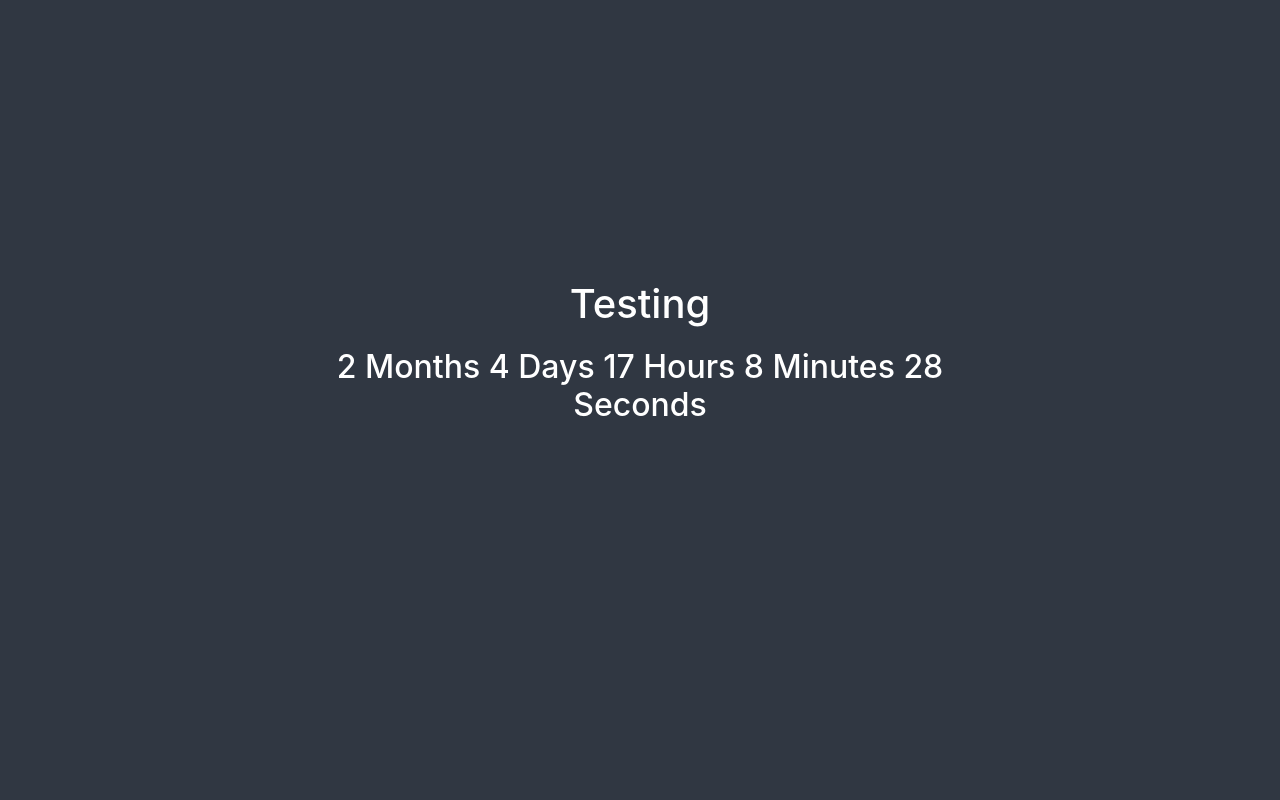
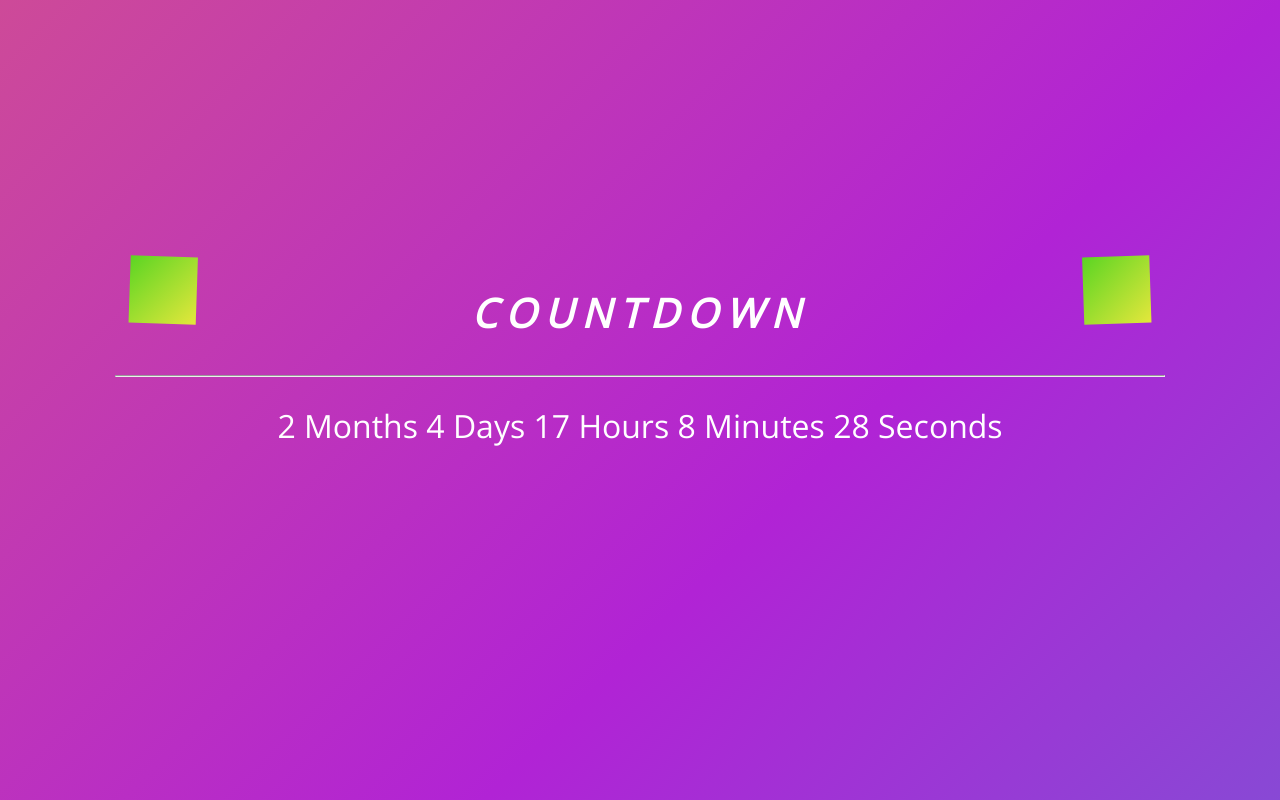
Before and after one commit to LecarreGavini/NEC-countdown, a plain HTML site: page index.html in a window 1280 px wide. Drawn offline with nearby package versions, Linux system fonts and the light colour scheme.

Commit message:
Add files via upload

```diff
--- a/index.html
+++ b/index.html
@@ -8,20 +8,30 @@
     <meta http-equiv="X-UA-Compatible" content="ie=edge">
     <meta name="viewport" content="width=device-width, initial-scale=1.0">
 
-    <!-- CSS -->
-    <link rel="stylesheet" href="index.css">
-    <link rel="stylesheet" href="https://unpkg.com/spectre.css/dist/spectre.min.css">
-    <link rel="stylesheet" href="https://unpkg.com/spectre.css/dist/spectre-exp.min.css">
-    <link rel="stylesheet" href="https://unpkg.com/spectre.css/dist/spectre-icons.min.css">
+    <!-- Font CSS -->
+    <link rel="stylesheet" type="text/css" href="https://fonts.googleapis.com/css?family=Open+Sans:300" />
+    <!-- Spectre CSS -->
+    <link rel="stylesheet" type="text/css" href="https://unpkg.com/spectre.css/dist/spectre.min.css" />
+    <link rel="stylesheet" type="text/css" href="https://unpkg.com/spectre.css/dist/spectre-exp.min.css" />
+    <link rel="stylesheet" type="text/css" href="https://unpkg.com/spectre.css/dist/spectre-icons.min.css" />
+    <!-- Custom CSS -->
+    <link rel="stylesheet" type="text/css" href="style.css" />
 </head>
 
-<body class="bg-dark" style="overflow:hidden;">
+<body style="overflow:hidden;">
     <div class="container">
         <div class="columns text-center">
-            <div class="column col-6 col-mx-auto">
-                <h1> Testing
-                </h1>
-                <h2>
+            <section class="column col-10 col-mx-auto">
+                <section class="countdown-title-section">
+                    <div class="animated-box" id="left-box"></div>
+                    <h1 id="title_label"> COUNTDOWN </h1>
+                    <div class="animated-box" id="right-box"></div>
+                </section>
+
+                <hr>
+
+                <section id="countdown-timer-section">
+                    <h2 id="countdown-timer">
                         <!-- <span id="span_years"></span> Years -->
                         <span id="span_months">0</span> Months
                         <span id="span_days">0</span> Days
@@ -29,10 +39,14 @@
                         <span id="span_minutes">0</span> Minutes
                         <span id="span_seconds">0</span> Seconds
                     </h2>
+                </section>
         </div>
     </div>
-    </div>
-    <script src="index.js"></script>
+
+    <!-- Anime JS -->
+    <script src="https://cdnjs.cloudflare.com/ajax/libs/animejs/2.2.0/anime.min.js"></script>
+    <!-- Custom JS -->
+    <script src="main.js"></script>
 </body>
 
 </html>
--- /dev/null
+++ b/main.js
@@ -0,0 +1,169 @@
+'use strict'
+
+const YEARS = "span_years"
+const MONTHS = "span_months"
+const DAYS = "span_days"
+const HOURS = "span_hours"
+const MINUTES = "span_minutes"
+const SECONDS = "span_seconds"
+
+const MILLISECONDS_IN_A_SECOND = 1000;
+const SECONDS_IN_A_MINUTE = 60;
+const MINUTES_IN_A_HOUR = 60;
+const HOURS_IN_A_DAY = 24;
+const MONTHS_IN_A_YEAR = 12;
+
+const LAST_DATE = {
+    year: 2019,
+    month: 5,
+    day: 29
+};
+
+(function () {
+    let today = new Date()
+    let countdown = {
+        years: 0,
+        months: 0,
+        days: 0,
+        hours: 0,
+        minutes: 0,
+        seconds: 0,
+    }
+
+    function init() {
+        countdown.years = LAST_DATE.year - today.getFullYear()
+        countdown.months = LAST_DATE.month - today.getMonth()
+        countdown.days = (getDaysInMonth(today.getMonth())) - today.getDate();
+        countdown.hours = HOURS_IN_A_DAY - today.getHours()
+        countdown.minutes = MINUTES_IN_A_HOUR - today.getMinutes()
+        countdown.seconds = SECONDS_IN_A_MINUTE - today.getSeconds()
+        render()
+    }
+
+    function getDaysInMonth(month) {
+        return new Date(today.getFullYear(), (month + 1), 0).getDate()
+    }
+
+    function update() {
+        setInterval(function () {
+            countdown.seconds--
+            checkForUnitIncrements()
+            render()
+        }, MILLISECONDS_IN_A_SECOND)
+    }
+
+    function checkForUnitIncrements() {
+        if (countdown.seconds < 0) {
+            resetSecondDecrementMinute()
+            if (countdown.minutes < 0) {
+                resetMinuteDecrementHour()
+                if (countdown.hours < 0) {
+                    resetHourDecrementDay()
+                    if (countdown.days < 0) {
+                        resetDayDecrementMonth()
+                        if (countdown.months < 0) {
+                            resetMonthDecrementYear()
+                        }
+                    }
+                }
+            }
+        }
+    }
+
+    function resetSecondDecrementMinute() {
+        countdown.minutes--
+        countdown.seconds = SECONDS_IN_A_MINUTE - 1
+    }
+
+    function resetMinuteDecrementHour() {
+        countdown.hours--
+        countdown.minutes = MINUTES_IN_A_HOUR - 1
+    }
+
+    function resetHourDecrementDay() {
+        countdown.days--
+        countdown.hours = HOURS_IN_A_DAY - 1
+    }
+
+    function resetDayDecrementMonth() {
+        countdown.months--
+        countdown.days = getDaysInMonth(countdown.months)
+    }
+
+    function resetMonthDecrementYear() {
+        countdown.year--
+        countdown.months = MONTHS_IN_A_YEAR - 1
+    }
+
+    function render() {
+        // document.getElementById(YEARS).innerHTML = countdown.years
+        document.getElementById(MONTHS).innerHTML = countdown.months
+        document.getElementById(DAYS).innerHTML = countdown.days
+        document.getElementById(HOURS).innerHTML = countdown.hours
+        document.getElementById(MINUTES).innerHTML = countdown.minutes
+        document.getElementById(SECONDS).innerHTML = countdown.seconds
+    }
+
+    anime({
+        targets: '#left-box',
+        translateX: [{
+            value: -200,
+            duration: 1000,
+        }, {
+            value: 0,
+            duration: 1000,
+        }],
+        scale: [{
+            value: 1.4,
+            duration: 1000,
+            easing: 'easeInOutQuart'
+        }, {
+            value: 1,
+            duration: 1000,
+            easing: 'easeInOutQuart'
+        }],
+        rotate: [{
+            value: -360,
+            duration: 1000,
+            easing: 'easeInOutSine'
+        }, {
+            value: 0,
+            duration: 1000,
+            easing: 'easeInOutSine'
+        }],
+        loop: true
+    });
+
+    anime({
+        targets: '#right-box',
+        translateX: [{
+            value: 200,
+            duration: 1000,
+        }, {
+            value: 0,
+            duration: 1000,
+        }],
+        scale: [{
+            value: 1.4,
+            duration: 1000,
+            easing: 'easeInOutQuart'
+        }, {
+            value: 1,
+            duration: 1000,
+            easing: 'easeInOutQuart'
+        }],
+        rotate: [{
+            value: 360,
+            duration: 1000,
+            easing: 'easeInOutSine'
+        }, {
+            value: 0,
+            duration: 1000,
+            easing: 'easeInOutSine'
+        }],
+        loop: true
+    });
+
+    init()
+    update()
+})()
--- /dev/null
+++ b/style.css
@@ -0,0 +1,103 @@
+html {
+    margin: 0;
+    height: 100%;
+}
+
+body {
+    width: 100wh;
+    height: 90vh;
+    color: #ffffff;
+    background: linear-gradient(-45deg, #23D5AB, #23A6D5, #B123D5, #EE7752);
+    background-size: 400% 400%;
+    -webkit-animation: Gradient 6s ease infinite;
+    -moz-animation: Gradient 6s ease infinite;
+    animation: Gradient 6s ease infinite;
+}
+
+h1, h2 {
+    font-family: 'Open Sans';
+}
+
+.container {
+    top: 35%;
+    position: absolute;
+}
+
+.animated-box {
+    bottom: 14px;
+    padding: 24px;
+    position: relative;
+    display: inline-flex;
+    background: linear-gradient(-45deg, #E4E73C, #5BD523);
+}
+
+#title_label {
+    font-weight: 800;
+    font-style: oblique;
+    margin-bottom: 30px;
+    letter-spacing: 8px;
+    display: inline-block;
+}
+
+#countdown-title-section {
+    margin-top: 30px;
+}
+
+#countdown-timer-section {
+    margin-top: 30px;
+}
+
+#countdown-timer {
+    margin: 0;
+    font-weight: 300;
+}
+
+#left-box {
+    margin-right: 80px;
+}
+
+#right-box {
+    margin-left: 80px;
+}
+
+@keyframes Gradient {
+    0% {
+        background-position: 0% 50%
+    }
+
+    50% {
+        background-position: 100% 50%
+    }
+
+    100% {
+        background-position: 0% 50%
+    }
+}
+
+@-moz-keyframes Gradient {
+    0% {
+        background-position: 0% 50%
+    }
+
+    50% {
+        background-position: 100% 50%
+    }
+
+    100% {
+        background-position: 0% 50%
+    }
+}
+
+@-webkit-keyframes Gradient {
+    0% {
+        background-position: 0% 50%
+    }
+
+    50% {
+        background-position: 100% 50%
+    }
+
+    100% {
+        background-position: 0% 50%
+    }
+}
```
Lines whose indentation alone changed are shown as unchanged.
